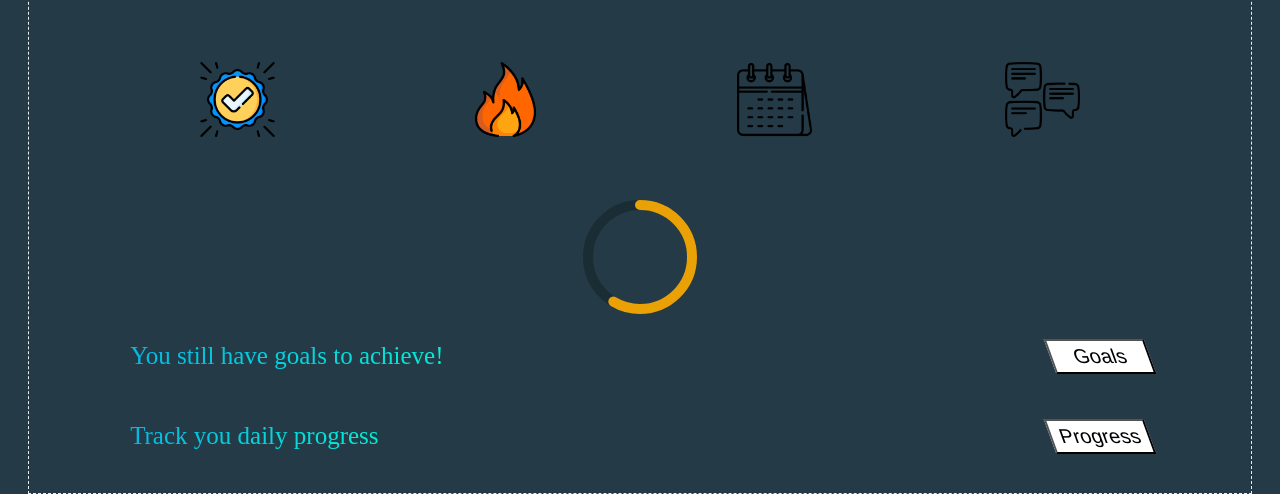
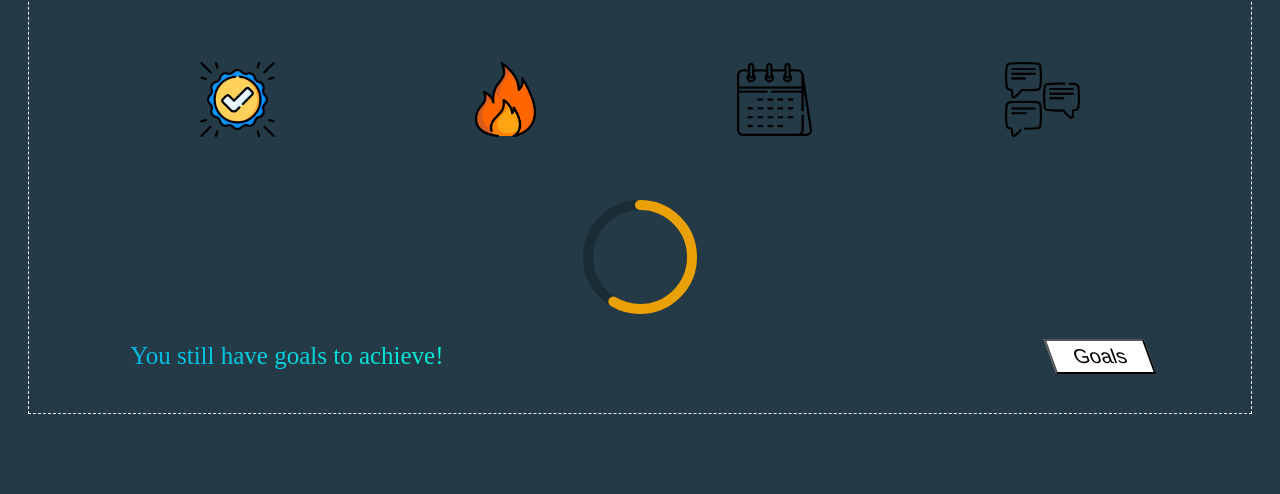
Before and after one commit to Lamarr3314/Chronos, a plain HTML site: page html/mainPage/home.html in a window 1280 px wide. Shown: the part 378-872 px from the top of the page. After the commit the page ends 816 px from the top, so only its background shows below. Drawn offline with Linux system fonts and the light colour scheme.

Commit message:
progressCenter

```diff
--- a/html/mainPage/home.html
+++ b/html/mainPage/home.html
@@ -70,16 +70,6 @@
             <a href="goals.html"><button id="goalsPageBtn">Goals</button></a>
           </td>
         </tr>
-        <tr>
-          <td>
-            <p class = "bluegradient">Track you daily progress</p>
-          </td>
-          <td>
-            <a href="progression.html"
-              ><button id="progressPageBtn">Progress</button></a
-            >
-          </td>
-        </tr>
       </table>
     </div>
   </body>
```
